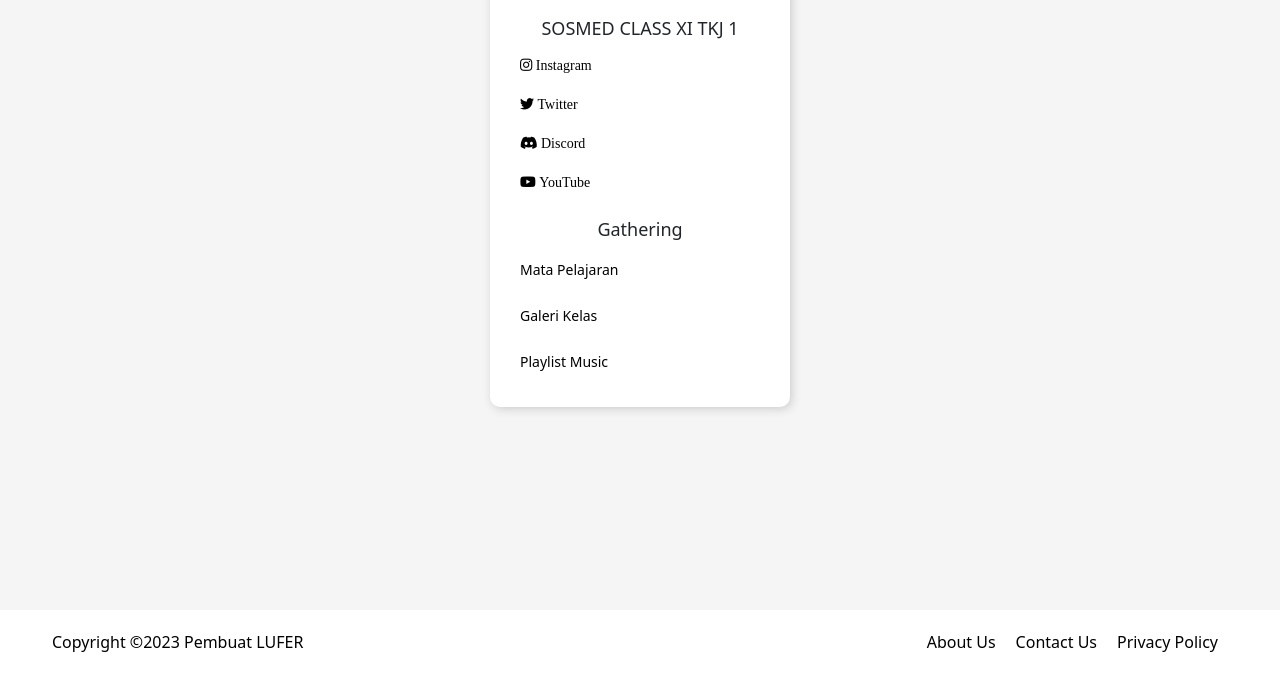
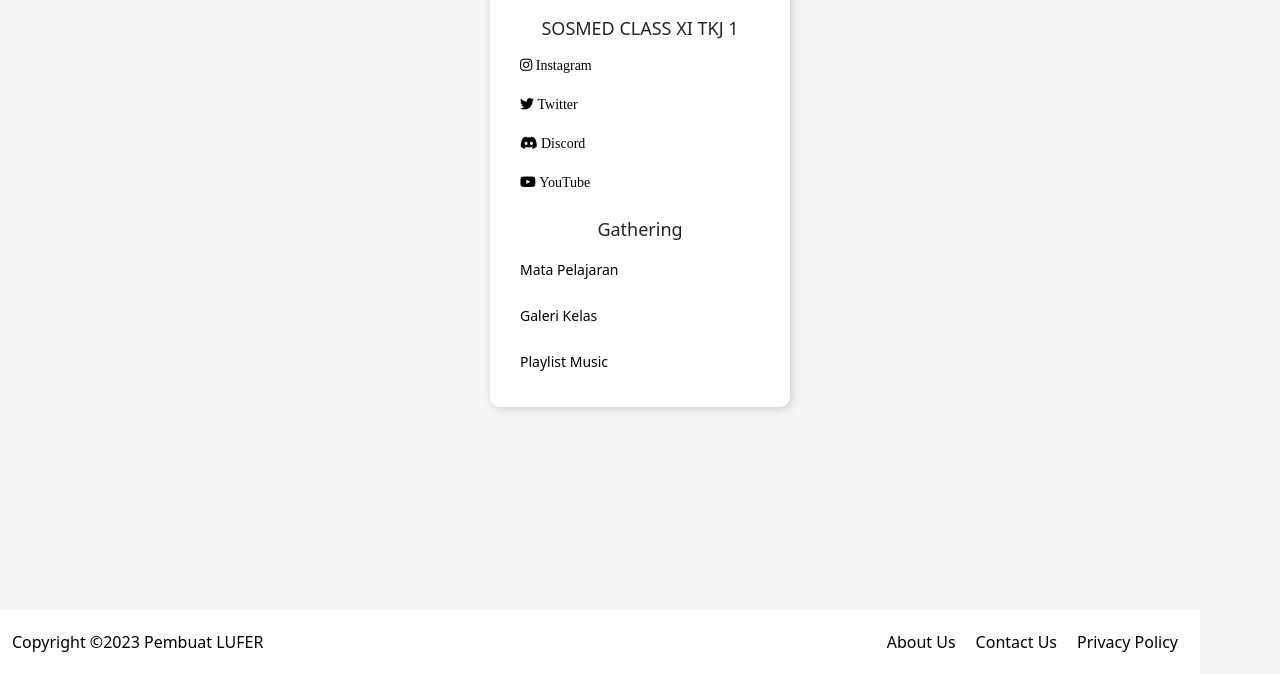
Before and after one commit to lufer0/PortalSosialMedia, a plain HTML site: page index.html in a window 1280 px wide. Shown: the part 126-800 px from the top of the page. Drawn offline with nearby package versions, Linux system fonts and the light colour scheme.

Commit message:
responsif

```diff
--- a/style.css
+++ b/style.css
@@ -74,6 +74,17 @@ footer {
   color: rgb(0, 0, 0);
   padding: 20px 0;
   text-align: center;
+  width: 100%;
+  max-width: 1200px;
+  margin: 0 auto;
+  display: flex;
+  justify-content: space-between;
+}
+
+@media only screen and (max-width: 768px) {
+  footer {
+      flex-wrap: wrap;
+  }
 }
 
 footer .container {
```
